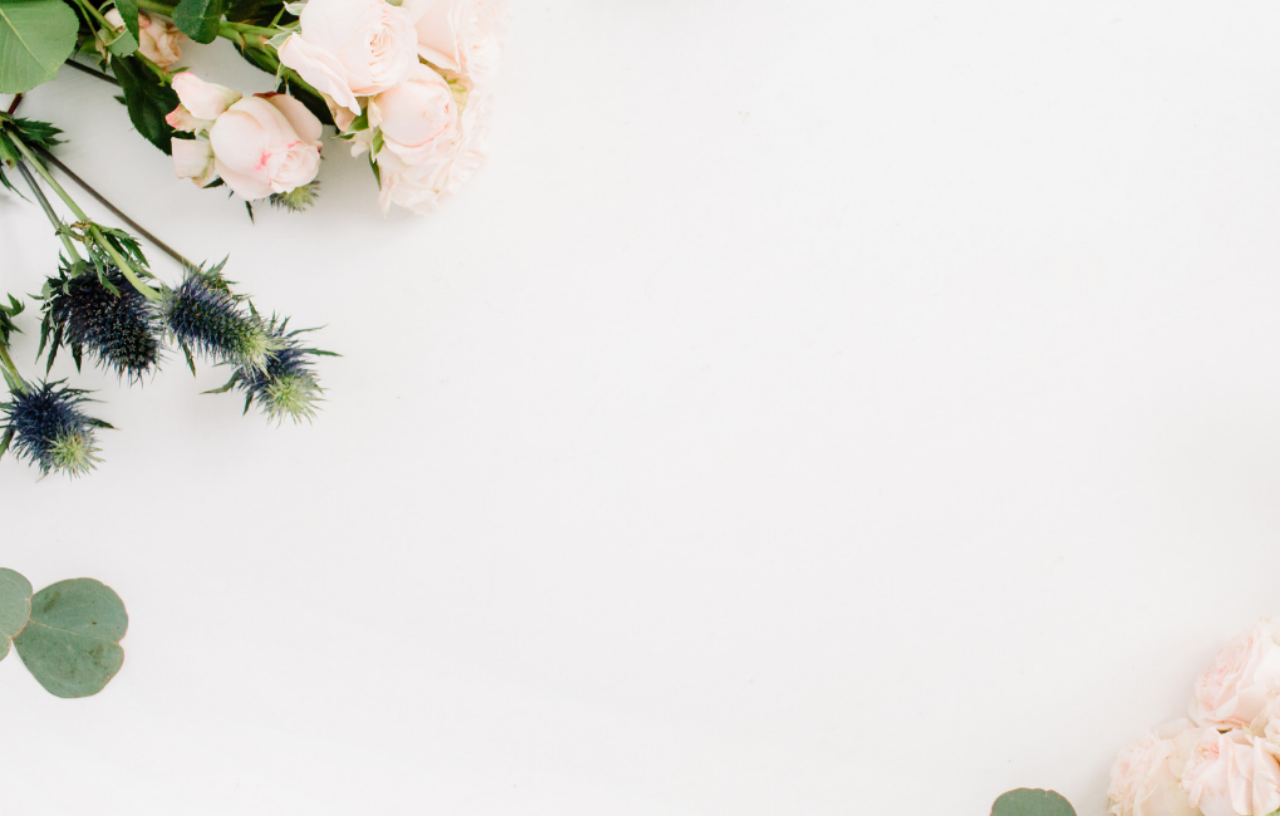
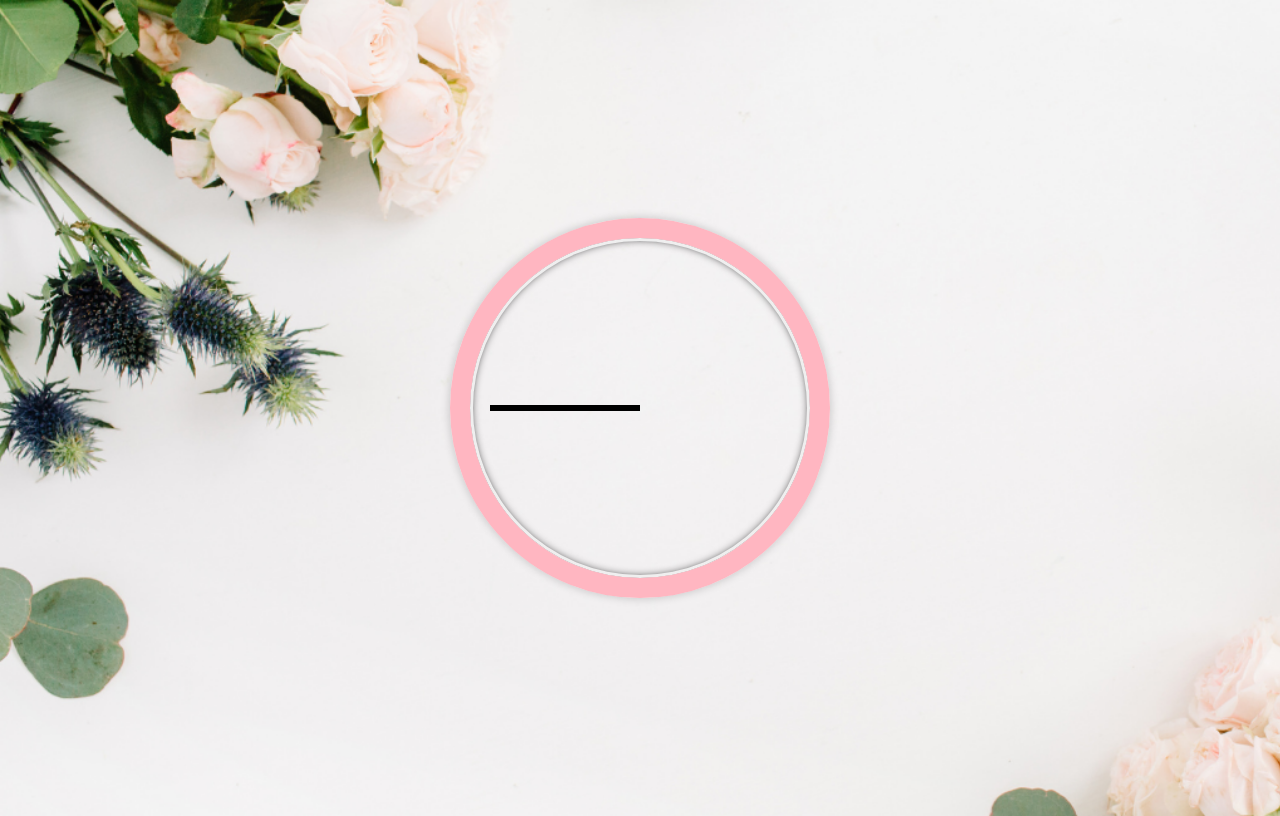
Before and after one commit to oliver-nicoll/clock-css-js, a plain HTML site: page index.html in a window 1280 px wide. Drawn offline with Linux system fonts and the light colour scheme.

Commit message:
index page

```diff
--- a/index.html
+++ b/index.html
@@ -9,6 +9,14 @@
 </head>
 
 <body>
+    <div class="clock">
+        <div class="clock-face">
+            <div class="hand hour-hand"></div>
+            <div class="hand min-hand"></div>
+            <div class="hand second-hand"></div>
+        </div>
+    </div>
 
+    <script type="text/javascript" src="clock.js"></script>
 </body>
 </html>
```
